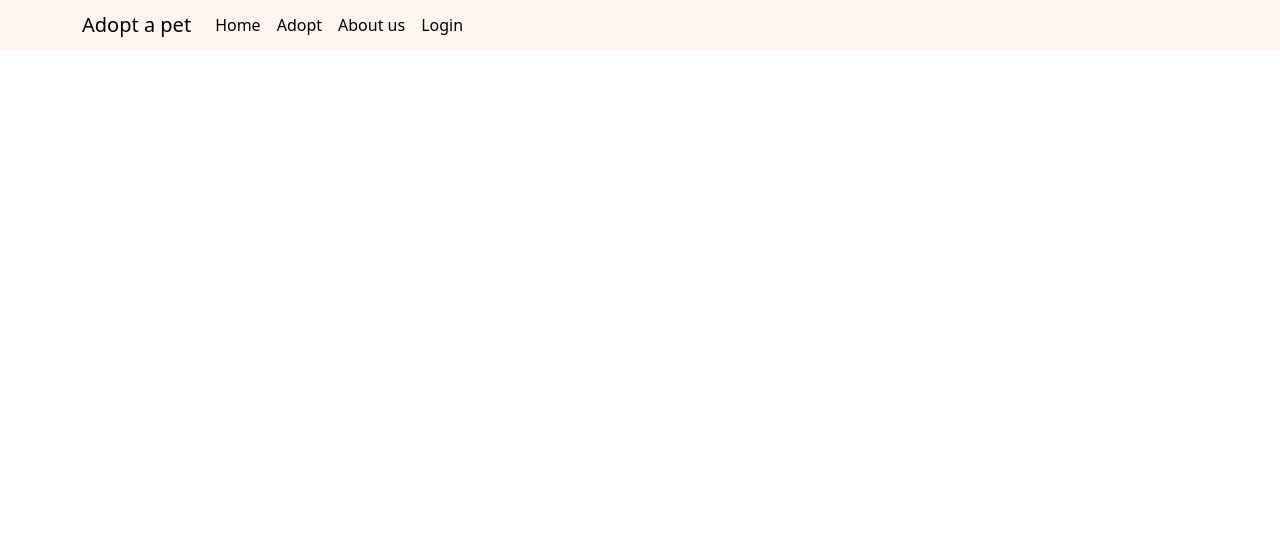
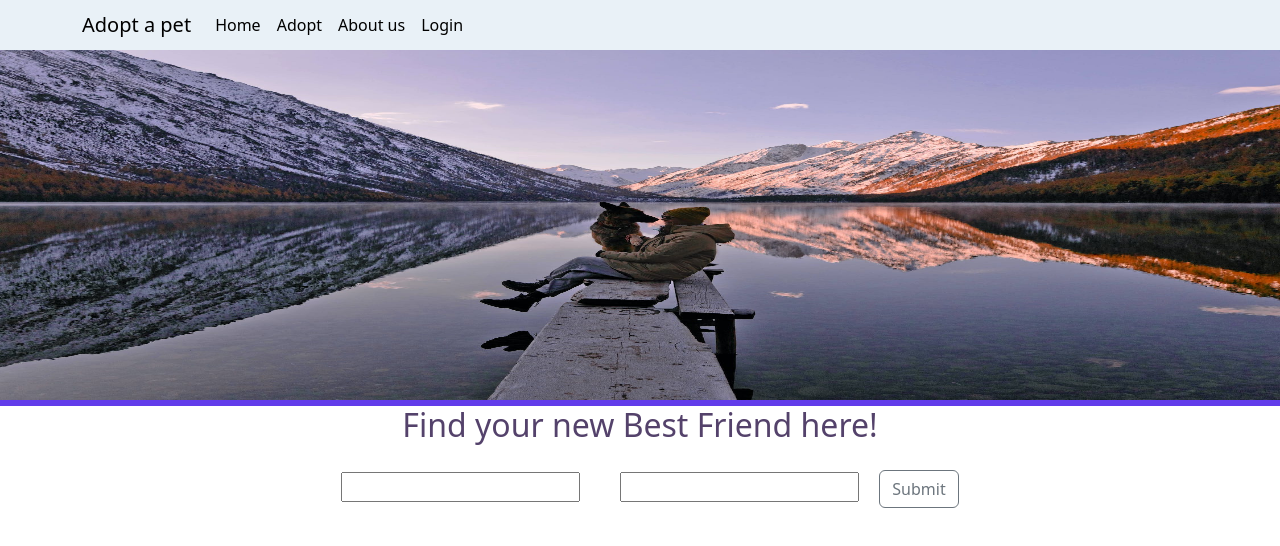
Before and after one commit to PetAdoptionFullStack/PetAdoption, a React (Create React App) app in the folder fe-app/: page / in a window 1280 px wide. Shown: the top 546 px of the page. Built offline with nearby package versions, Linux system fonts and the light colour scheme.

Commit message:
Added img and form

```diff
--- a/fe-app/public/index.html
+++ b/fe-app/public/index.html
@@ -2,7 +2,6 @@
 <html lang="en">
   <head>
     <meta charset="utf-8" />
-    <link rel="icon" href="%PUBLIC_URL%/favicon.ico" />
     <meta name="viewport" content="width=device-width, initial-scale=1" />
     <meta name="theme-color" content="#000000" />
     <meta
@@ -24,7 +23,7 @@
       work correctly both with client-side routing and a non-root public URL.
       Learn how to configure a non-root public URL by running `npm run build`.
     -->
-    <title>React App</title>
+    <title>Pet Adoption</title>
   </head>
   <body>
     <noscript>You need to enable JavaScript to run this app.</noscript>
--- a/fe-app/src/App.js
+++ b/fe-app/src/App.js
@@ -1,11 +1,12 @@
 import './css/App.css'
 import Navigation from './components/Navigation'
-
+import Body from './components/Body';
 
 function App(){
   return (
     <div className="App">
       <Navigation />
+      <Body />
     </div>
   );
 }
--- /dev/null
+++ b/fe-app/src/components/Body.jsx
@@ -0,0 +1,30 @@
+import React from 'react';
+import pets from '../img/pets.jpeg'
+import Button from 'react-bootstrap/Button';
+import { useState } from 'react';
+export default function Body() {
+
+  const [isClicked, setIsClicked] = useState(false);
+
+  function handleClick () {
+    setIsClicked(true)
+  }
+
+  return (
+    <>
+      <div className="img-container">
+          <img src={pets} alt="3 dogs" />
+      </div>
+      <div className="line"></div>
+
+      <div className="search-container">
+        <h2>Find your new Best Friend here!</h2>
+        <form action="">
+          <input type="text"/>
+          <input type="text"/>
+          <Button variant="outline-secondary" className={isClicked ? 'clicked' : ''} onClick={handleClick}>Submit</Button>
+        </form>
+      </div>
+    </>
+  );
+}
--- a/fe-app/src/components/Navigation.jsx
+++ b/fe-app/src/components/Navigation.jsx
@@ -13,7 +13,6 @@ export default function Navigation() {
         <Nav.Link href="#">Adopt</Nav.Link>
         <Nav.Link href="#">About us</Nav.Link>
         <Nav.Link href="#">Login</Nav.Link>
-
       </Nav>
     </Container>
   </Navbar>
--- a/fe-app/src/css/index.css
+++ b/fe-app/src/css/index.css
@@ -5,6 +5,7 @@ body {
     sans-serif;
   -webkit-font-smoothing: antialiased;
   -moz-osx-font-smoothing: grayscale;
+  background-color: gray;
 }
 
 code {
@@ -14,7 +15,7 @@ code {
 
 .nav-bar {
   width: 100%;
-  background-color: seashell;
+  background-color: #E9F1F7;
   display: flex;
   align-items: center;
   justify-content: center;
@@ -24,6 +25,7 @@ code {
 .nav-bar a {
   color: black;
   text-decoration: none;
+  transition: 0.5s;
 }
 
 .nav-bar a:hover{
@@ -33,3 +35,24 @@ code {
 .nav-bar a:active {
   background-color: rgb(154, 145, 133);
 }
+
+.img-container img {
+  height: 350px;
+  width: 100%;
+}
+
+.line {
+  border: 3px solid #623CEA;
+}
+
+.search-container h2{
+  color: #54426B;
+}
+
+.search-container input {
+  margin: 20px;
+}
+
+.clicked {
+  background-color: black;
+}
```
Also changed, not shown: fe-app/src/img/pets.jpeg (added), fe-app/src/img/pexels-steve-johnson-1044988.jpg (added).
